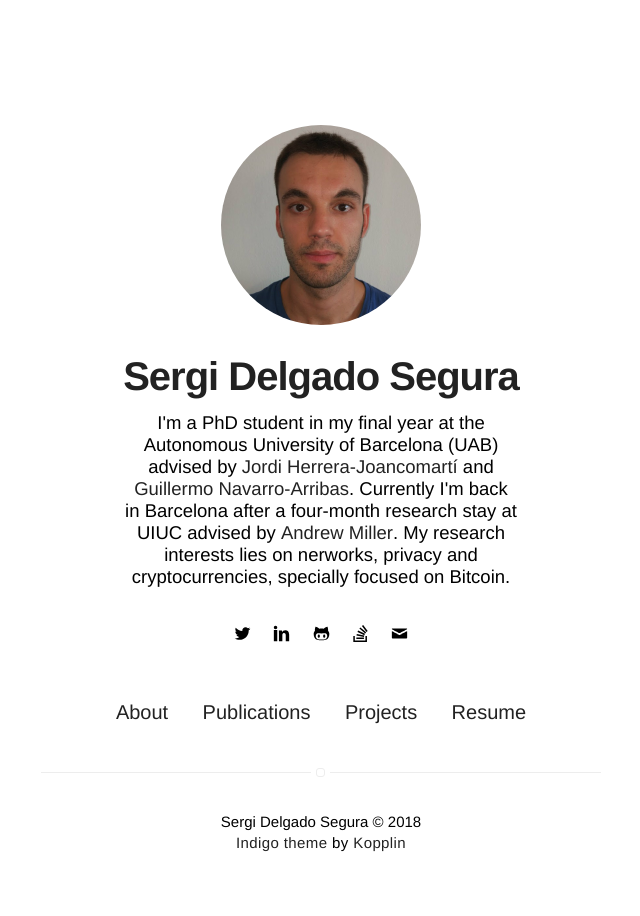
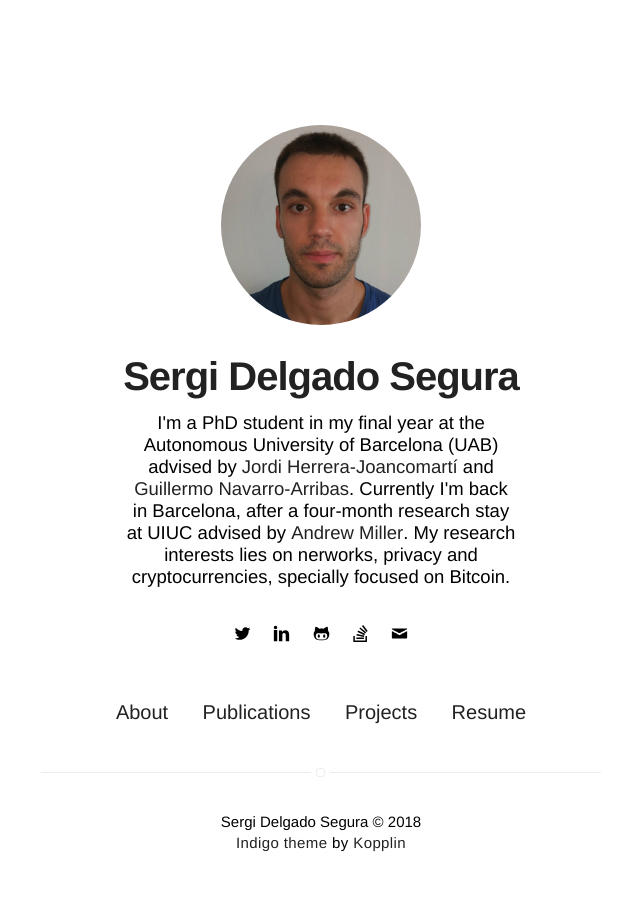
Before and after one commit to sr-gi/me, a Jekyll site: the page built from index.html, in a window 1280 px wide. Shown: the whole page, without its empty margins (319-959 px from the left). Built offline with Jekyll 4.4.1, drawn with Linux system fonts in a browser that asks for light colours.

Commit message:
Updates bio

```diff
--- a/_config.yml
+++ b/_config.yml
@@ -1,6 +1,6 @@
 # main text of home
 name: Sergi Delgado Segura
-bio: I'm a PhD student in my final year at the Autonomous University of Barcelona (UAB) advised by <a class='link' href='http://www.deic.uab.cat/~jherrera/'>Jordi Herrera-Joancomartí</a> and <a class='link' href='http://www.deic.uab.cat/~guille/'>Guillermo Navarro-Arribas</a>. Currently I'm back in Barcelona after a four-month research stay at UIUC advised by <a class='link' href='http://soc1024.ece.illinois.edu'>Andrew Miller</a>. My research interests lies on nerworks, privacy and cryptocurrencies, specially focused on Bitcoin.
+bio: I'm a PhD student in my final year at the Autonomous University of Barcelona (UAB) advised by <a class='link' href='http://www.deic.uab.cat/~jherrera/'>Jordi Herrera-Joancomartí</a> and <a class='link' href='http://www.deic.uab.cat/~guille/'>Guillermo Navarro-Arribas</a>. Currently I'm back in Barcelona, after a four-month research stay at UIUC advised by <a class='link' href='http://soc1024.ece.illinois.edu'>Andrew Miller</a>. My research interests lies on nerworks, privacy and cryptocurrencies, specially focused on Bitcoin.
 # twitter summary info
 description: Sergi's personal webpage.
 
```
